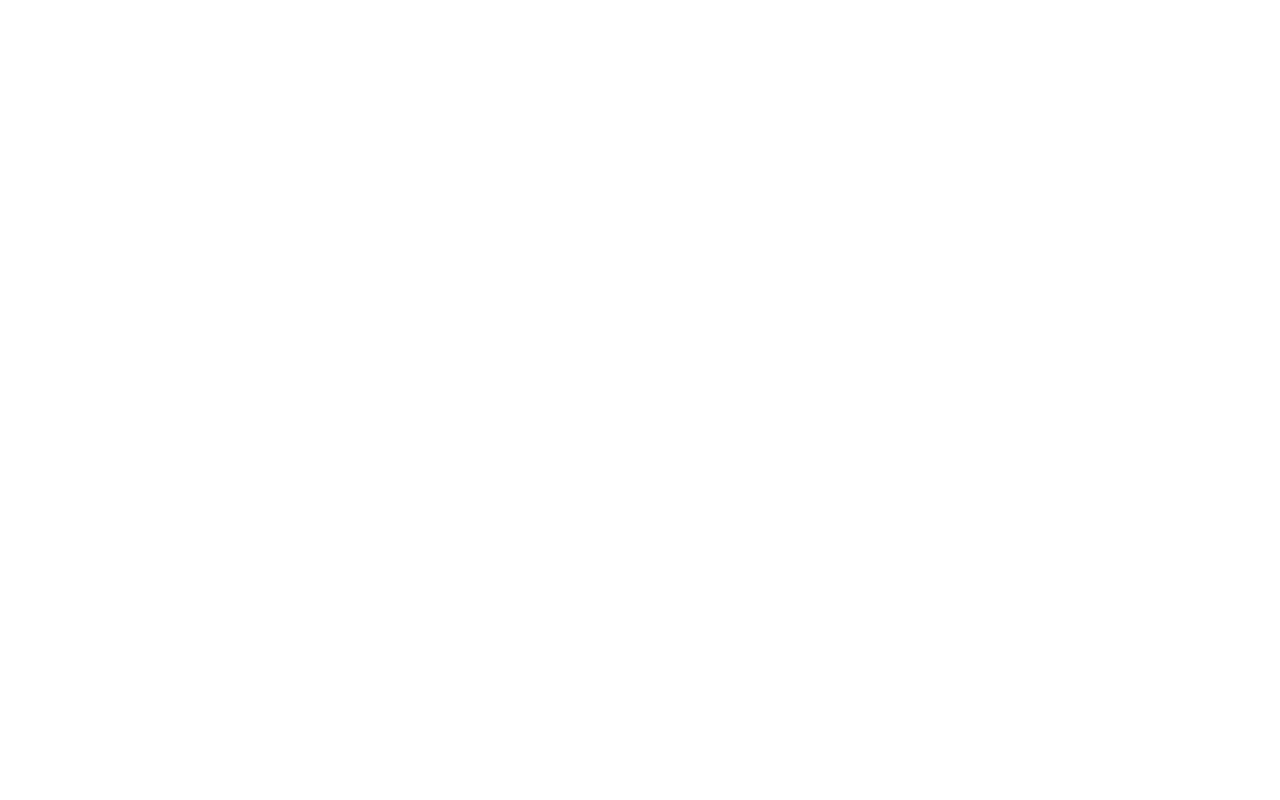
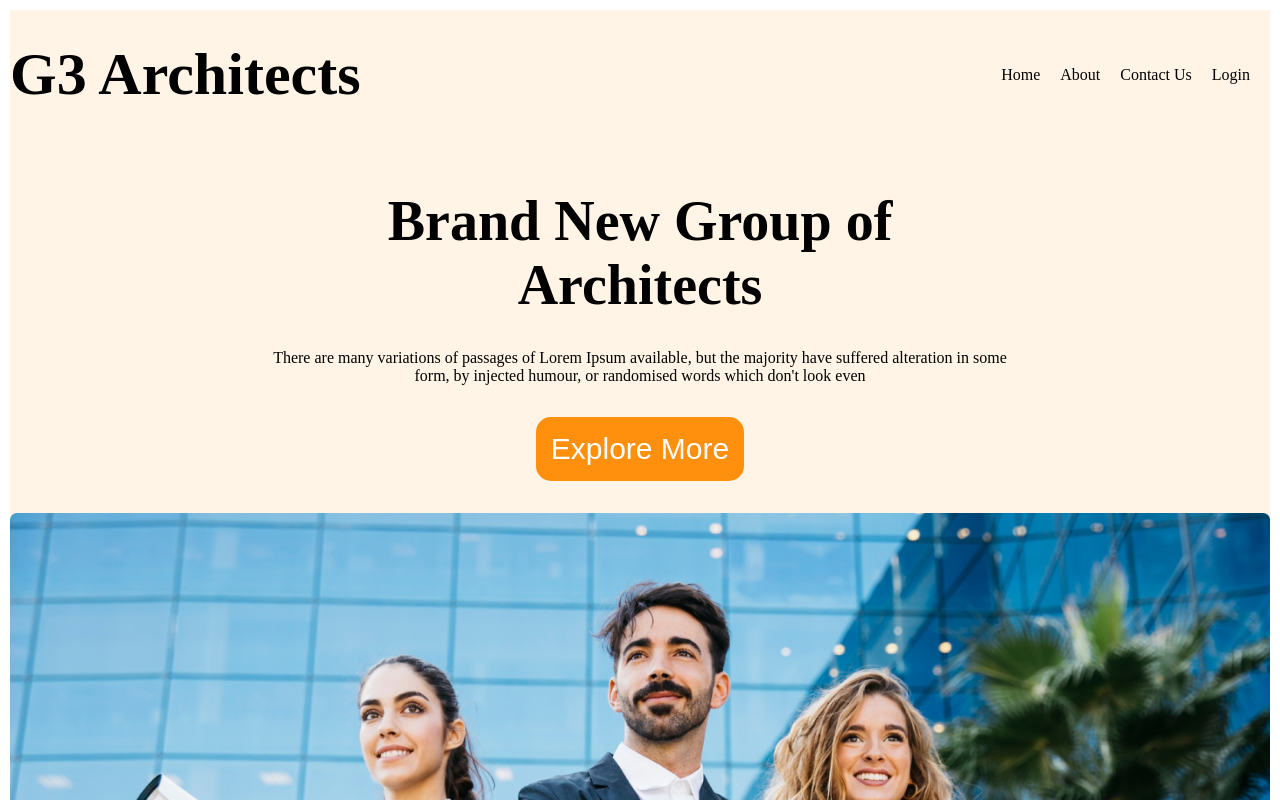
Before and after one commit to rong-rubaiya/G3-Architech-PH, a plain HTML site: page index.html in a window 1280 px wide. Shown: the top 800 px of the page. Drawn offline with Linux system fonts and the light colour scheme.

Commit message:
header section done

```diff
--- a/index.html
+++ b/index.html
@@ -9,7 +9,28 @@
 <body>
 
   <header>
-    <nav></nav>
+    <nav class="navbar flex ">
+      <h1 class="G3 ">G3 Architects</h1>
+
+      <div class="menu">
+        <ul class="flex center">
+          <li><a href="">Home</a></li>
+          <li><a href="">About</a></li>
+          <li><a href="">Contact Us</a></li>
+          <li><a href="">Login</a></li>
+        </ul>
+      </div>
+    </nav>
+
+    <div class="header-section  ">
+      <h1 class="heder-heading">Brand New Group of <br> Architects</h1>
+      <p>There are many variations of passages of Lorem Ipsum available, but the majority have suffered  alteration in some form, by injected humour, or randomised words which don't look even
+
+     </p>
+     <button class="btn">Explore More</button>
+
+     <img src="images/banner.png" alt="an image error" >
+    </div>
 
   </header>
 
--- a/style.css
+++ b/style.css
@@ -3,3 +3,116 @@
   margin: 0;
   box-sizing: border-box;
 }
+
+/* ! shared style */
+
+/* color */
+.gray-shade{
+  color: #727272;
+}
+.orange-shades{
+  color: #FF900E;
+}
+
+/* display */
+
+.flex{
+  display: flex;
+}
+
+.center{
+  align-items: center;
+}
+
+.justify-center{
+  justify-content: center;
+}
+
+.margin{
+  margin: 0 auto;
+}
+
+.btn{
+  color: white;
+  border-radius: 15px;
+  background-color: #FF900E;
+  font-size: 30px;
+  padding: 15px;
+  border: none;
+  margin: 2rem 0;
+}
+
+
+body{
+
+  margin: 10px;
+}
+
+header{
+  width: 100%;
+  padding-top: 30px;
+  background-color:#FFF4E6 ;
+}
+
+.navbar{
+ justify-content: space-between;
+ align-items: center;
+ margin-bottom: 5rem;
+}
+
+.G3{
+  font-size: 60px;
+}
+
+ul{
+  list-style: none;
+}
+
+ul li a{
+ margin-right: 20px;
+ color: black;
+ text-decoration: none;
+}
+
+.header-section {
+  text-align: center;
+  /* margin: 0 5%; */
+}
+
+.heder-heading{
+  font-size: 3.5rem;
+  margin-bottom: 2rem;
+}
+
+.header-section p{
+  text-align: center;
+  margin: 0 20%;
+}
+
+.header-section img{
+  width: 100%;
+}
+
+
+
+
+
+
+
+
+
+
+/* !responsive */
+
+/* *for small device */
+
+@media (max-width: 600px) {
+  .navbar{
+  flex-direction: column;
+ align-items: center;
+}
+ul{
+  flex-direction: column;
+  align-items: center;
+}
+}
```
